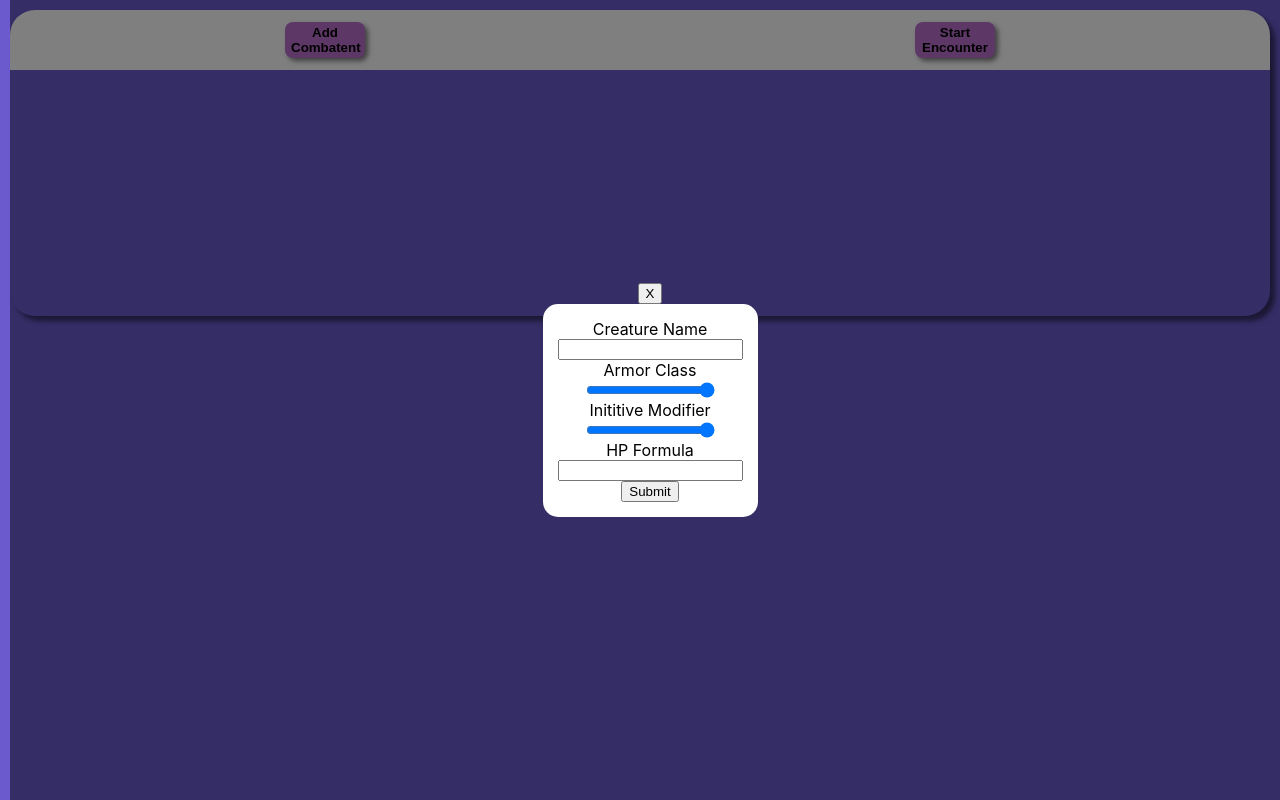
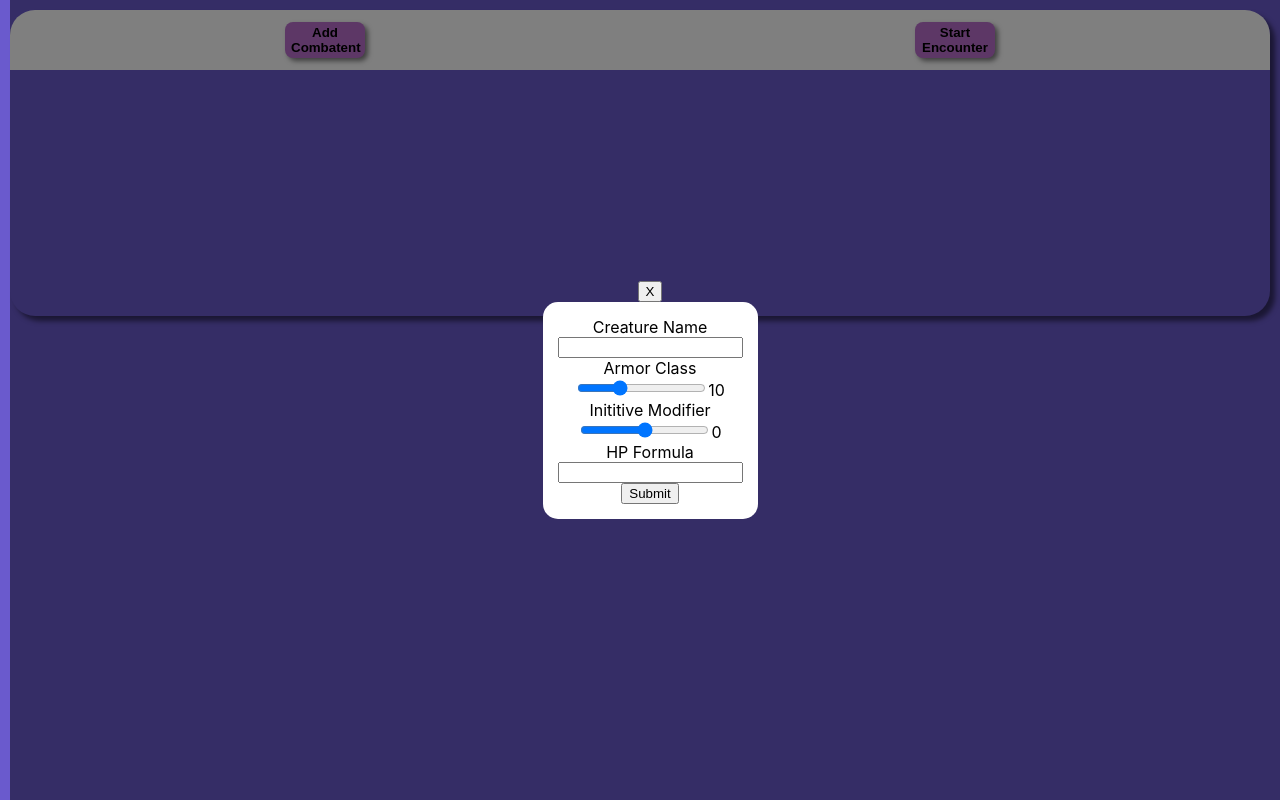
Before and after one commit to lekiy/DeckOfScrying, a React (Create React App) app: page / in a window 1280 px wide. Both pictures are taken after a click on the button "Add Combatent". Built offline with nearby package versions, Linux system fonts and the light colour scheme.

Commit message:
Added value display to sliders

```diff
--- a/src/component/encounter_tracker/EncounterTracker.js
+++ b/src/component/encounter_tracker/EncounterTracker.js
@@ -121,14 +121,6 @@ class EncounterTracker extends Component {
                         {this.state.encounterStarted ? <button className='next-turn-btn' onClick={this.nextTurn}>Next Turn</button> : <button className='start-encounter-btn' onClick={this.startEncounter}>Start Encounter</button>}
                     </React.Fragment>
                 } />
-                {/* <form onSubmit={(e) => {
-                    e.preventDefault();
-                    console.log(this.calcHP(e.target[0].value));
-                    // console.log(this.rollDice(2, 6));
-                }}>
-                <input id='test'></input>
-                <input type='submit'></input>
-                </form> */}
                 <ul className='creature-list'>
                     {renderedCreatures}
                 </ul>
@@ -138,9 +130,20 @@ class EncounterTracker extends Component {
                     <label for='name'>Creature Name</label>
                     <input type='name' id='name'></input>
                     <label for='armor'>Armor Class</label>
-                    <input type='range' id='armor' min='1' max='30'></input>
+                    <div>
+                        <input type='range' id='armor' min='1' max='30' placeholder='10' defaultValue={10} onChange={(e) => {
+                            document.getElementById('armor-val').innerHTML = e.target.value;
+                        }}></input>
+                        <span className='range-value' id='armor-val' ref='armor-val'>10</span>
+                    </div>
                     <label for='init-mod'>Inititive Modifier</label>
-                    <input type='range' id='init-mod' min='-5' max='5'></input>
+                    <div>
+                        <input type='range' id='init-mod' min='-5' max='5' placeholder='0' defaultValue={0} onChange={(e) => {
+                            const val = e.target.value > 0 ? '+'+e.target.value : e.target.value;
+                            document.getElementById('init-mod-val').innerHTML = val;
+                        }}></input>
+                        <span className='range-value' id='init-mod-val' ref='init-mod-val'>0</span>
+                    </div>
                     <label for='hp'>HP Formula</label>
                     <input id='hp'></input>
                     <input type='submit'></input>
```
